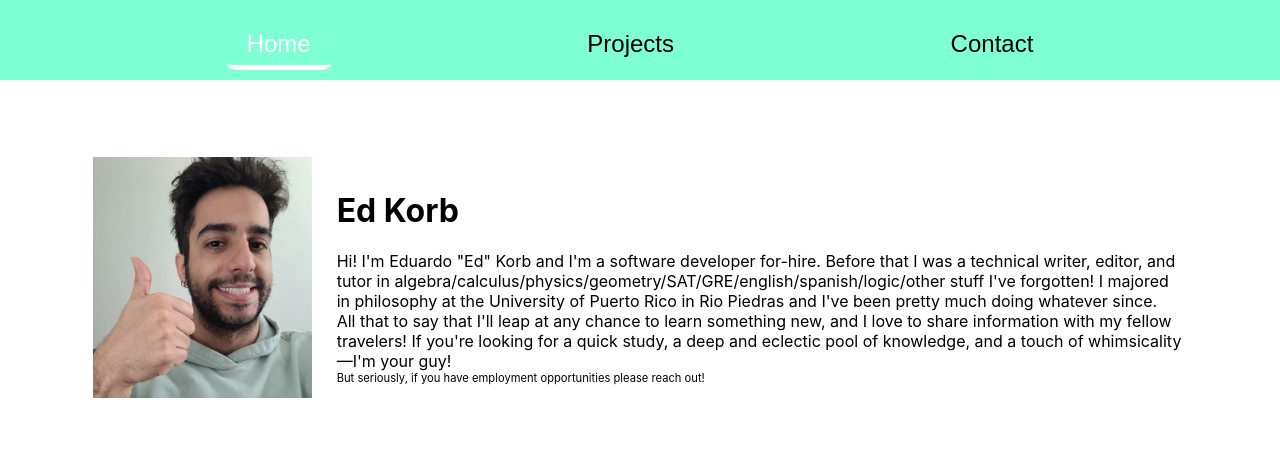
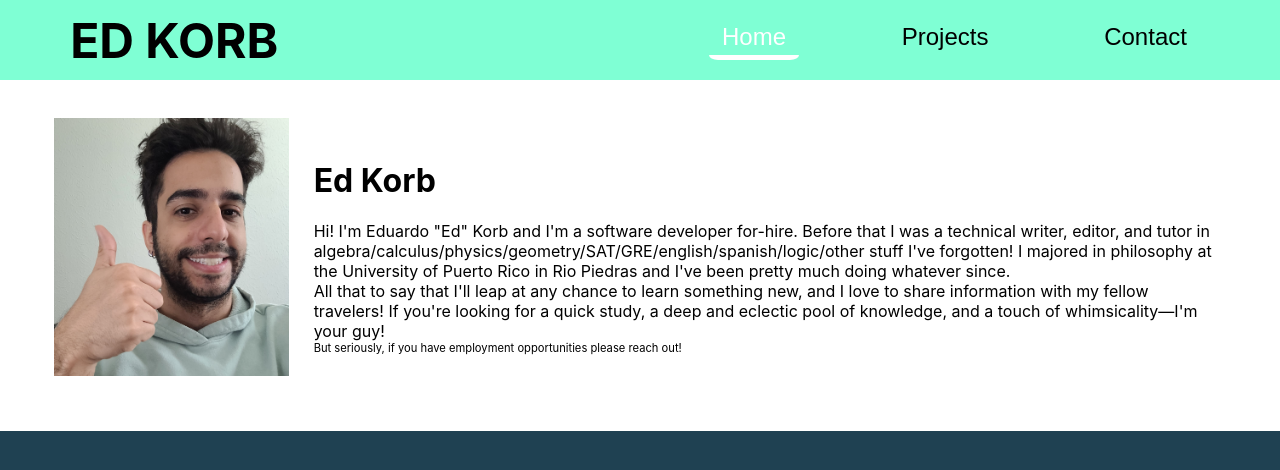
Before and after one commit to yorblesnoot/yorblesnoot.github.io, a React (Create React App) app: page / in a window 1280 px wide. Shown: the top 470 px of the page. Built offline with nearby package versions, Linux system fonts and the light colour scheme.

Commit message:
added some styles and rearranged nav

```diff
--- a/src/App.css
+++ b/src/App.css
@@ -1,3 +1,4 @@
+
 .navbar{
   display: inline-flex;
   width: 100%;
@@ -10,14 +11,19 @@
   top: 0;
 }
 .navname{
-  font-size: x-large;
+  -webkit-user-select: none; /* Safari */
+  -moz-user-select: none; /* Firefox */
+  -ms-user-select: none; /* IE10+/Edge */
+  user-select: none; /* Standard */
+  font-size: 300%;
+  align-self: center;
 }
 
 .navbutton{
   border-radius: 10%;
   vertical-align: center;
-  margin: 10px;
-  padding: 20px;
+  margin: 10px 10px 20px 10px;
+  padding: 1% 1% 1% 1%;
   font-size: x-large;
   font-family: Arial, Helvetica, sans-serif;
   -webkit-user-select: none; /* Safari */
@@ -30,11 +36,6 @@
   border-bottom: 5px solid darkblue;
 }
 
-.navbutton:focus{
-  border-bottom: 5px solid white;
-  color: white;
-}
-
 bold{
   font-weight: bold;
 }
--- a/src/App.js
+++ b/src/App.js
@@ -24,6 +24,7 @@ function App() {
   return (
     <>
       <div className='navbar'>
+        <h1 className='navname'>ED KORB</h1><div></div><div></div><div></div><div></div><div></div>
       {pages}
       </div>
       {currentPage}
--- a/src/index.css
+++ b/src/index.css
@@ -5,6 +5,8 @@ body {
     sans-serif;
   -webkit-font-smoothing: antialiased;
   -moz-osx-font-smoothing: grayscale;
+  height: 100vh;
+  background-color: rgb(31, 65, 82);
 }
 
 code {
--- a/src/pages/contact.js
+++ b/src/pages/contact.js
@@ -3,7 +3,7 @@ import './page.css';
 function ContactPage()
 {
   return(
-    <div className='frame'>
+    <div  className='frame'>
         Want to pay me to do something code-related? Shoot me a message on <a href="https://www.linkedin.com/in/eduardo-korb/">LinkedIn</a>!
         Or perhaps you'd like to look at some of my crappy selfies, memes, or rollerskating-related content? Check out my <a href="https://www.instagram.com/mozmorki/">Instagram</a>!
     </div>
--- a/src/pages/home.js
+++ b/src/pages/home.js
@@ -17,8 +17,6 @@ function HomePage()
               <div style={{fontSize:'.7em'}}>But seriously, if you have employment opportunities please reach out!</div>
             </div>
         </div>
-
-
       </div>
     )
   }
--- a/src/pages/page.css
+++ b/src/pages/page.css
@@ -1,6 +1,7 @@
 .frame{
     padding: 3%;
-    margin: 3%;
+    background-color: white;
+    height: 100%;
 }
 
 .block{
@@ -28,9 +29,27 @@
     height: 30%;
     margin: 10px;
     padding: 10px;
+    box-shadow: 3px 3px 4px black;
+    border-radius: 5px;
 }
 
 .projectwords{
-    margin: 20px;
-    width:60%;
+    margin: 1%;
+    width:100%;
+    padding: 1%;
+    box-shadow: 0px 0px 4px -.01px black inset;
+    border-radius: 5px;
 }
+
+.projectimage{
+    margin: 1%;
+    border-radius: 5px;
+    height: 30%;
+    width: 30%;
+}
+
+img {
+    max-width: 100%;
+    height: auto;
+    width: auto\9; /* ie8 */
+}
--- a/src/pages/projects.js
+++ b/src/pages/projects.js
@@ -3,22 +3,31 @@ import './page.css';
 function ProjectsPage()
 {
   return(
-    <div className='frame'>
+    <div  className='frame'>
         <Project title='yorblesnoot.github.io' imageurl='https://d.newsweek.com/en/full/1920025/cat-its-mouth-open.jpg' blurb="You guessed it, it's this exact website! I made it in React to hone my js/html/css skills. I never claimed design was my strong suit, but I did make a dope navigation bar that I'm proud of."/>
-        <Project title='BlueJam' imageurl='https://www.masalaherb.com/wp-content/uploads/2017/07/blueberry-jam-2.jpg' blurb="Made in Unity/C# and definitely not done yet, this project reflects my irrational commitment to building my dream game with minimal experience or preparation. It's going pretty well, actually, and has taught me a ton of stuff about coding, game design, app architecture, and perseverence. "/>
+        <Project title='BlueJam' imageurl='https://www.masalaherb.com/wp-content/uploads/2017/07/blueberry-jam-2.jpg' link="https://drive.google.com/drive/folders/1Mrd2Ld_K9-4lEzey0WhuKrUJsEt7Ts2r" blurb="Made in Unity/C# and definitely not done yet, this project reflects my irrational commitment to building my dream game with minimal experience or preparation. It's going pretty well, actually, and has taught me a ton of stuff about coding, game design, app architecture, and perseverence. Check out my demo/prototype "/>
         <Project title='MineSweeper' imageurl='https://img-9gag-fun.9cache.com/photo/av8WwvE_460s.jpg' blurb="A clone of the popular(?) game MineSweeper for the Windows CLI, which I put together over the course of an 8-hour day of web development bootcamp instead of doing our actual assignment. The coolest part of it was writing the logic to reveal nearby squares when you reveal a square with no mines around it; that took some braining to figure out."/>
     </div>
   )
 }
 
-function Project({title, imageurl, blurb})
+function Project({title, imageurl, blurb, link})
 {
+    let linkblurb = "";
+    if(link)
+    {
+        linkblurb = "here!"
+    }
     return(
         <div className='projectdisplay'>
-            <img src={imageurl} alt='project' width={300} height={300}/>
+            <div className='projectimage'>
+                <img src={imageurl} alt='project'/>
+            </div>
+
             <div className='projectwords'>
                 <h1>{title}</h1>
                 {blurb}
+                <a href="url">{linkblurb}</a>
                 <div style={{paddingTop: '50px'}}>{"(Images to be replaced with gifs... at some point)"}</div>
             </div>
 
```
